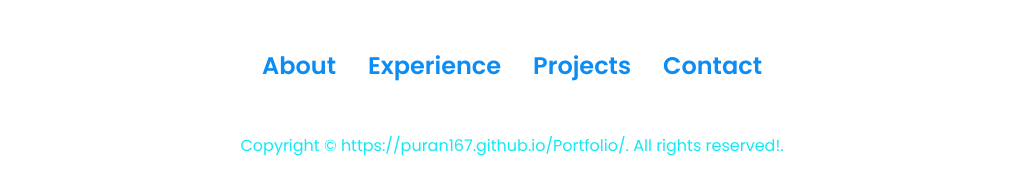
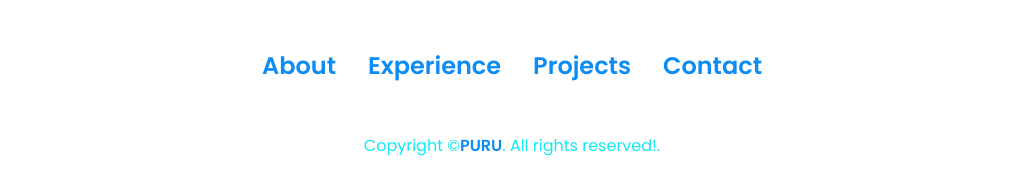
Before and after one commit to Puran167/Portfolio, a plain HTML site: page index.html in a window 1280 px wide. Shown: the part 6194-6389 px from the top of the page, without its empty margins (128-1151 px from the left). Drawn offline with Linux system fonts and the light colour scheme.

Commit message:
saves changes

```diff
--- a/index.html
+++ b/index.html
@@ -595,7 +595,7 @@
           </ul>
         </div>
       </nav>
-      <p>Copyright &copy; https://puran167.github.io/Portfolio/. All rights reserved!.</p>
+      <p>Copyright &copy;<a href="https://puran167.github.io/Portfolio/">PURU</a>. All rights reserved!.</p>
     </footer>
     <script src="script.js"></script>
   </body>
```
